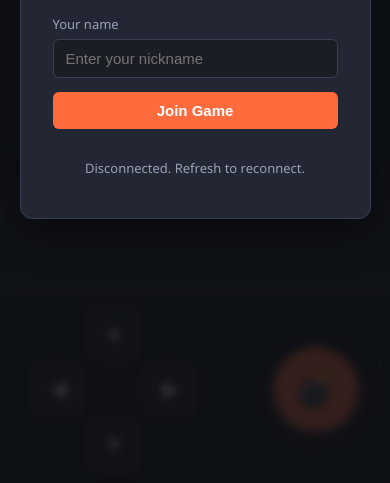
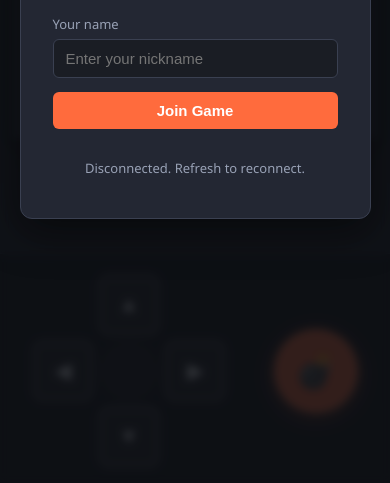
Before and after one commit to tadasmak/bomberman, a website: page public/index.html in a window 390 px wide. Shown: the part 361-844 px from the top of the page. Drawn offline with Linux system fonts and the light colour scheme.

Commit message:
Improve mobile control area

```diff
--- a/public/game.js
+++ b/public/game.js
@@ -598,7 +598,7 @@
     const LOGICAL_W = 600;
     const LOGICAL_H = 520;
     const isMobile = window.innerWidth <= 768;
-    const controlsH = isMobile ? 190 : 0;
+    const controlsH = isMobile ? 230 : 0;
     const topH = isMobile ? 72 : 12;
     const pad = 8;
     const availW = window.innerWidth - pad * 2;
--- a/public/style.css
+++ b/public/style.css
@@ -235,8 +235,8 @@ kbd {
   bottom: 0;
   left: 0;
   right: 0;
-  height: 190px;
-  padding: 12px 32px;
+  height: 230px;
+  padding: 16px 32px;
   padding-bottom: max(12px, env(safe-area-inset-bottom));
   background: rgba(10, 12, 16, 0.82);
   border-top: 1px solid #2a2f3a;
@@ -249,8 +249,8 @@ kbd {
 
 #dpad {
   display: grid;
-  grid-template-columns: repeat(3, 52px);
-  grid-template-rows: repeat(3, 52px);
+  grid-template-columns: repeat(3, 62px);
+  grid-template-rows: repeat(3, 62px);
   gap: 4px;
 }
 
@@ -313,7 +313,7 @@ kbd {
 @media (max-width: 768px) {
   body {
     padding-top: 72px;
-    padding-bottom: 190px;
+    padding-bottom: 230px;
     gap: 0;
   }
 
```
